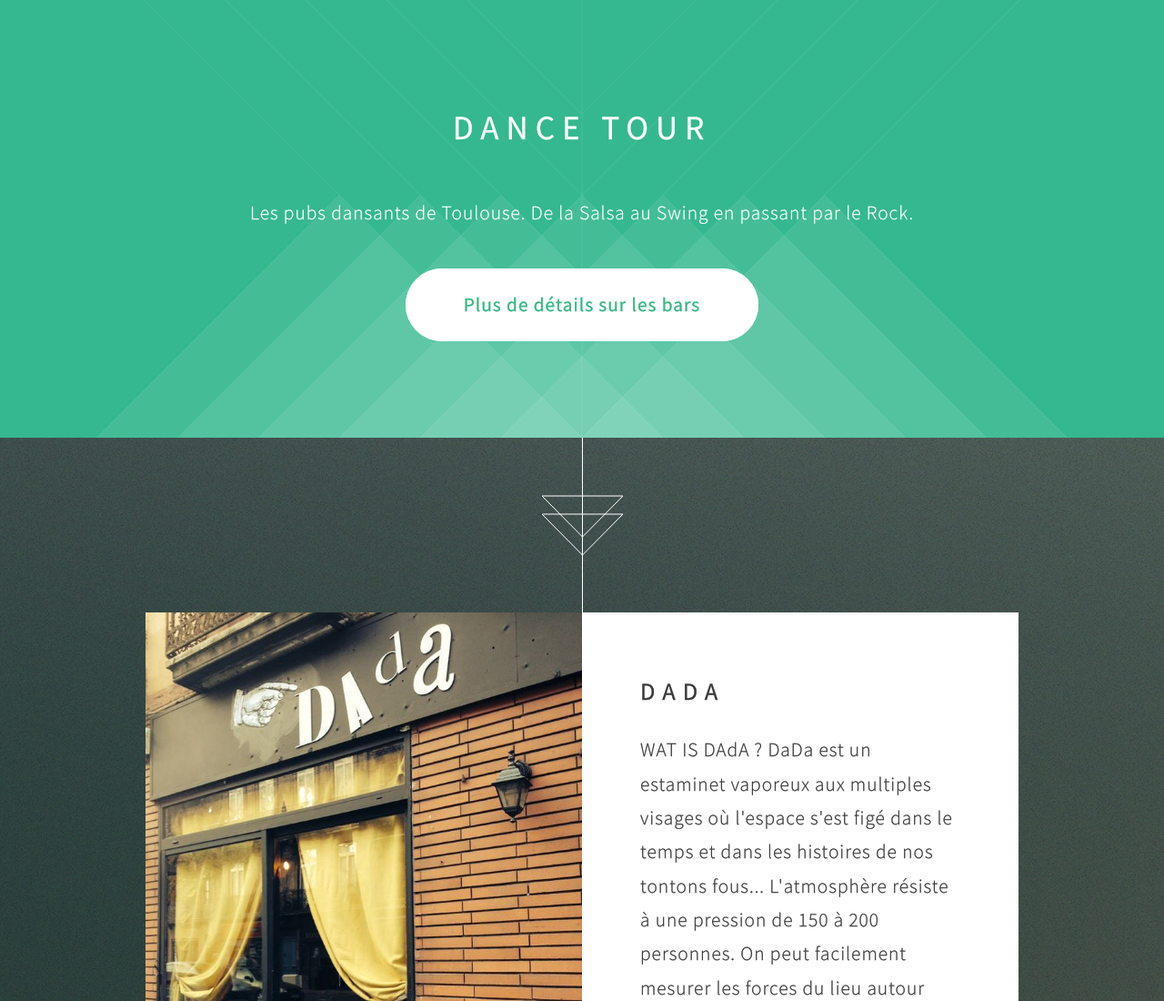
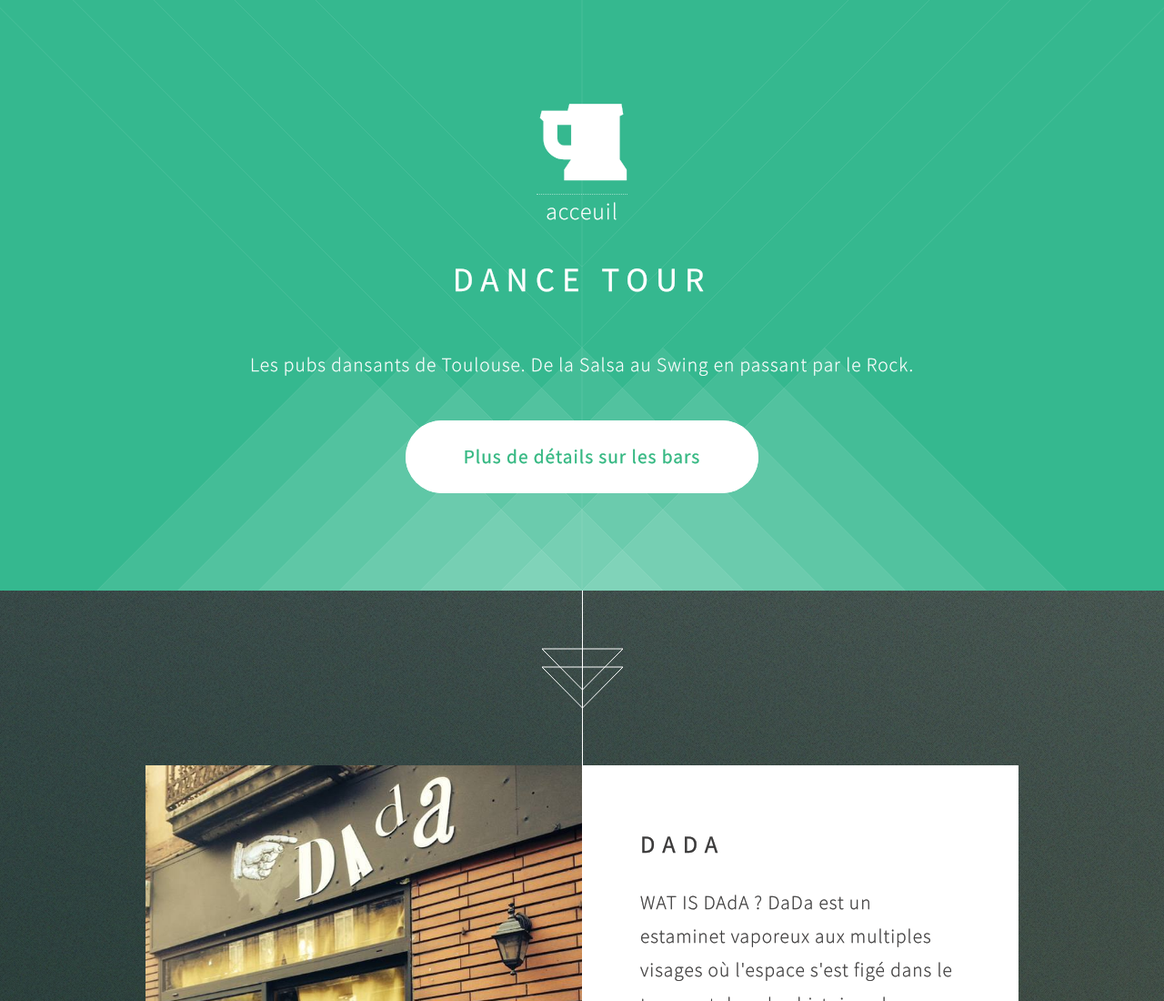
Before and after one commit to daolf/projetMA, a plain HTML site: page danse-tour.html in a window 1280 px wide. Shown: the top 1100 px of the page at 91% size. Drawn offline with Linux system fonts and the light colour scheme.

Commit message:
Logo acceuil/retour ajouté sur toutes les pages

```diff
--- a/danse-tour.html
+++ b/danse-tour.html
@@ -25,6 +25,12 @@
 	<body>
 		<!-- Banner -->
 			<section id="banner">
+				<a href="index.html" class="icon fa fa-beer fa-4x"></a>
+			<ul class="icons">
+				<li>
+				<span style="font-size:120%;" class="label">acceuil</span>
+				</li>
+			</ul>
 				<header>
 					<h2>Dance Tour</h2>
 				</header>
```
Also changed, not shown: index.html (+6 -0 lines), irish-tour.html (+6 -0 lines), occitan-tour.html (+6 -0 lines), rose-tour.html (+6 -0 lines).
